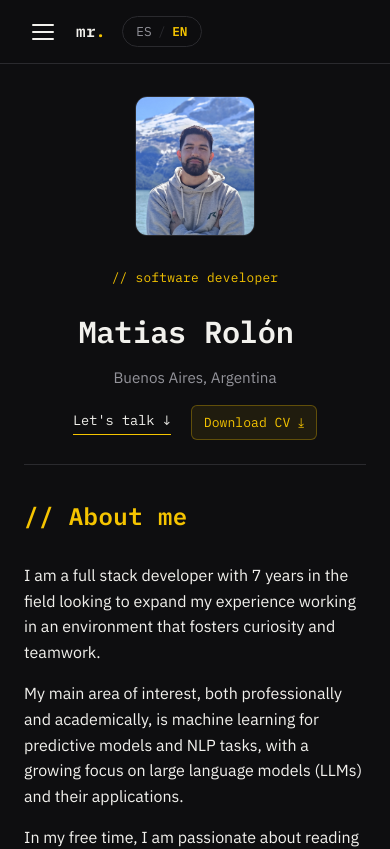
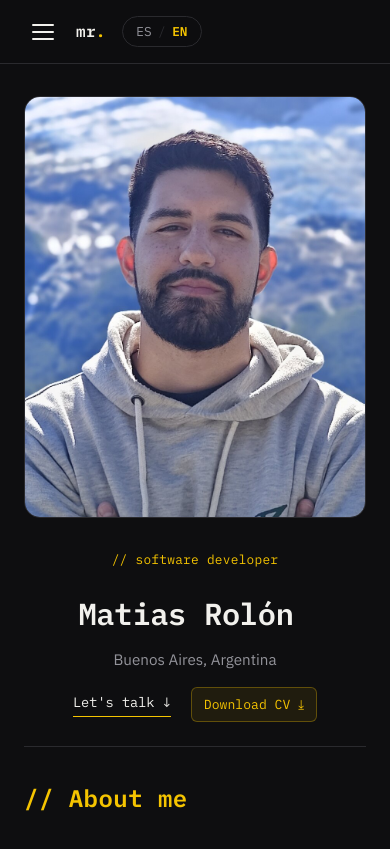
Before and after one commit to matiasrolon/my-portfolio, a React (Vite) app: page / in a window 390 px wide. Shown: the top 849 px of the page. Built offline with nearby package versions, Linux system fonts and the light colour scheme.

Commit message:
Fix avatar size in mobile & desktop

```diff
--- a/src/index.css
+++ b/src/index.css
@@ -219,9 +219,11 @@ a {
   .topbar__nav {
     display: flex;
   }
+
   .hamburger {
     display: none !important;
   }
+
   .sidebar,
   .sidebar-overlay {
     display: none !important;
@@ -362,6 +364,8 @@ a {
   height: 100%;
   object-fit: cover;
   display: block;
+  transform: scale(1.50);
+  transition: transform 0.4s ease;
 }
 
 .hero__text {
@@ -382,8 +386,16 @@ a {
 }
 
 @keyframes blink {
-  0%, 49% { opacity: 1; }
-  50%, 100% { opacity: 0; }
+
+  0%,
+  49% {
+    opacity: 1;
+  }
+
+  50%,
+  100% {
+    opacity: 0;
+  }
 }
 
 .hero__location {
@@ -857,10 +869,12 @@ a {
   .cursor {
     animation: none;
   }
+
   .sidebar,
   .sidebar-overlay {
     transition: none;
   }
+
   .hamburger__line {
     transition: none;
   }
@@ -876,29 +890,37 @@ a {
     align-items: center;
     text-align: center;
   }
+
   .hero__avatar {
-    width: 120px;
-    height: 140px;
+    width: 100%;
+    height: 50vh;
+    border-radius: 16px;
   }
+
   .hero__actions {
     justify-content: center;
   }
+
   .eyebrow {
     text-align: center;
   }
+
   .timeline__head {
     flex-direction: column;
     align-items: flex-start;
     gap: 0.5rem;
   }
+
   .timeline__toggle {
     position: absolute;
     top: 1.25rem;
     right: 1.25rem;
   }
+
   .timeline__item {
     position: relative;
   }
+
   .contact-list__value {
     display: none;
   }
```
